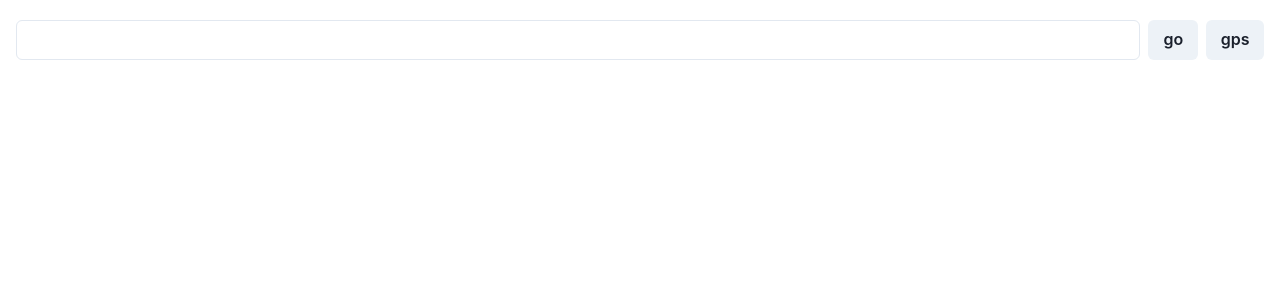
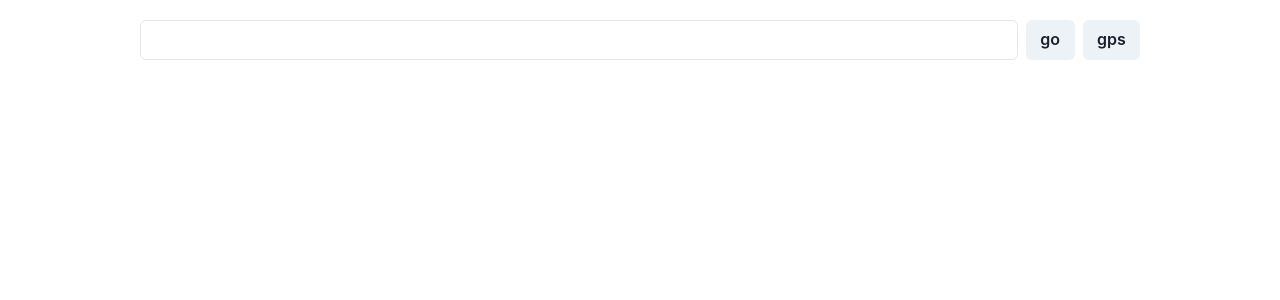
Before and after one commit to artursem/weather, a React (Create React App) app: page / in a window 1280 px wide. Shown: the top 300 px of the page. Built offline with nearby package versions, Linux system fonts and the light colour scheme.

Commit message:
fix layout

```diff
--- a/src/App.tsx
+++ b/src/App.tsx
@@ -11,10 +11,8 @@ export const App = () => {
 	const { fetchWeather, forecast, current, status } = useRequest();
 
 	const handleSearch = (location: Query) => {
-		console.log(location);
 		fetchWeather(location);
 	};
-	console.log(forecast);
 	return (
 		<ChakraProvider theme={theme}>
 			<Layout>
--- a/src/sections/Layout.tsx
+++ b/src/sections/Layout.tsx
@@ -1,12 +1,20 @@
 import { FC, ReactNode } from 'react';
-import { Stack } from 'src/components';
+import { Stack, Box } from 'src/components';
 
 const Layout: FC<{ children: ReactNode }> = ({ children }) => {
 	// add RWD
 	return (
-		<Stack dir='column' mx='1rem' my='1rem'>
-			{children}
-		</Stack>
+		<Box
+			width='100%'
+			display='flex'
+			flexDirection='row'
+			justifyContent='center'
+			alignItems='stretch'
+		>
+			<Stack dir='column' mx='1rem' my='1rem' w='1000px' minH='100vh'>
+				{children}
+			</Stack>
+		</Box>
 	);
 };
 
```
